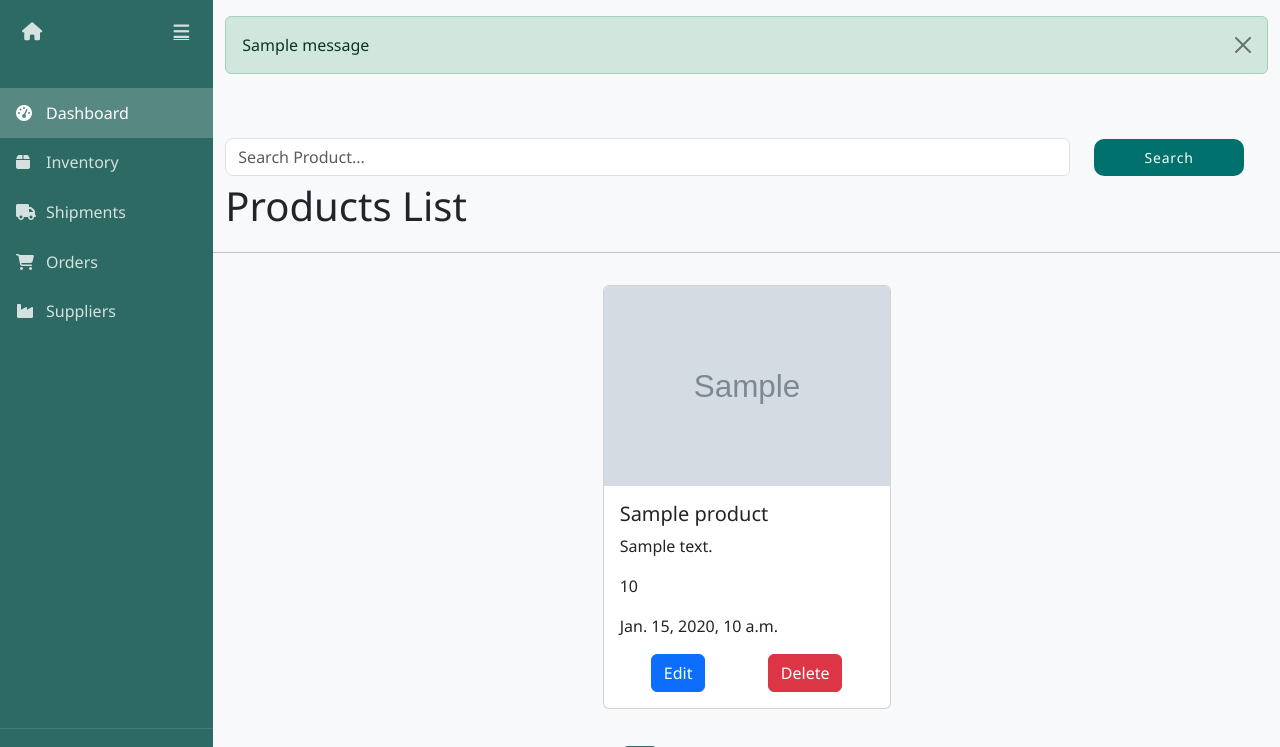
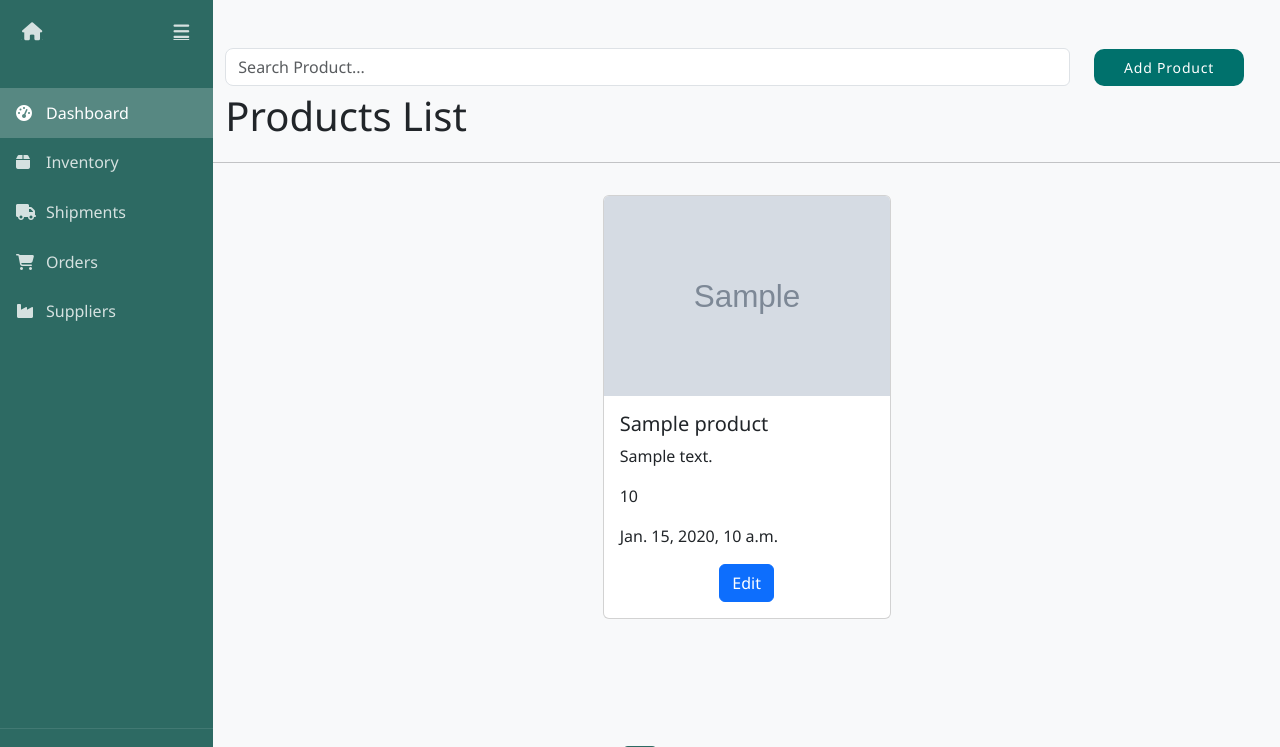
Before and after one commit to moelbanna-bot/Inventory-management-system, a Django app: page /products/ in a window 1280 px wide. Shown: the top 747 px of the page. Run offline with Django 5.2, Linux system fonts and the light colour scheme; a user stored in the database is signed in; tables that the repository leaves empty hold one stand-in row (values such as "Sample post"); grey boxes marked "Sample" are stand-in pictures; one stand-in notice (Sample message) is shown; some libraries are stand-ins or nearby versions.

Commit message:
integrate django messages with bootstrap toasts

```diff
--- /dev/null
+++ b/static/js/django-messages-toasts.js
@@ -0,0 +1,70 @@
+document.addEventListener('DOMContentLoaded', function () {
+    // Get existing toast elements from the DOM
+    const toastContainer = document.getElementById('toastContainer');
+    const toastTemplate = document.getElementById('toastTemplate');
+    let toastCounter = 0;
+
+    // Process Django messages
+    const messagesContainer = document.getElementById('django-messages');
+    if (messagesContainer) {
+        const messages = messagesContainer.querySelectorAll('.message');
+        messages.forEach(function (messageElement) {
+            const message = messageElement.getAttribute('data-message');
+            const tag = messageElement.getAttribute('data-tags');
+            displayToast(message, tag);
+        });
+    }
+
+    function displayToast(message, type) {
+        toastCounter++;
+
+        // Clone the template
+        const newToast = toastTemplate.cloneNode(true);
+        newToast.id = `toast-${toastCounter}`;
+        newToast.style.display = 'block';
+
+        // Configure toast based on message type
+        const toastHeader = newToast.querySelector('.toast-header strong');
+        const toastBody = newToast.querySelector('.toast-body p');
+
+        // Set header and icon based on type
+        let bgColor, icon;
+
+        switch (type) {
+            case 'success':
+                toastHeader.textContent = 'Success';
+                bgColor = '#28a745';
+                icon = 'fa-check';
+                break;
+            case 'error':
+                toastHeader.textContent = 'Error';
+                bgColor = '#dc3545';
+                icon = 'fa-exclamation-triangle';
+                break;
+            case 'warning':
+                toastHeader.textContent = 'Warning';
+                bgColor = '#ffc107';
+                icon = 'fa-exclamation-circle';
+                break;
+            default:
+                toastHeader.textContent = 'Notification';
+                bgColor = '#17a2b8';
+                icon = 'fa-info-circle';
+        }
+
+        // Set content with icon
+        toastBody.innerHTML = `
+            <span style="background-color: ${bgColor}; color: white; padding: 5px 8px; border-radius: 50%; margin-right: 10px;">
+                <i class="fas ${icon}"></i>
+            </span>
+            ${message}
+        `;
+
+        // Add to container and show
+        toastContainer.appendChild(newToast);
+        new bootstrap.Toast(newToast, {
+            autohide: true,
+            delay: 5000
+        }).show();
+    }
+});
--- a/templates/base.html
+++ b/templates/base.html
@@ -19,32 +19,38 @@
     <div class="d-flex">
         {% include 'components/sidebar.html' %}
         <div class="flex-grow-1">
-            {% if messages %}
-                <div class="container-fluid">
-                    <div class="row">
-                        <div class="col-12">
-                            {% for message in messages %}
-                                <div class="alert alert-{{ message.tags }} alert-dismissible fade show mt-3"
-                                     role="alert">
-                                    {{ message }}
-                                    <button type="button" class="btn-close" data-bs-dismiss="alert"
-                                            aria-label="Close"></button>
-                                </div>
-                            {% endfor %}
-                        </div>
-                    </div>
-                </div>
-            {% endif %}
             {% block content %}
             {% endblock %}
         </div>
     </div>
 </div>
 
+<div id="django-messages" class="d-none">
+    {% if messages %}
+        {% for message in messages %}
+            <div class="message"
+                 data-message="{{ message }}"
+                 data-tags="{% if message.tags %}{{ message.tags }}{% else %}info{% endif %}">
+            </div>
+        {% endfor %}
+    {% endif %}
+</div>
+<div id="toastContainer" class="position-fixed bottom-0 end-0 p-3" style="z-index: 11"></div>
+<div id="toastTemplate" class="toast toast-custom" role="alert" aria-live="assertive" aria-atomic="true"
+     style="display: none;">
+    <div class="toast-header">
+        <strong class="me-auto">Notification</strong>
+        <button type="button" class="btn-close" data-bs-dismiss="toast" aria-label="Close"></button>
+    </div>
+    <div class="toast-body">
+        <p></p>
+    </div>
+</div>
 <!-- Bootstrap Javascript -->
 <script src="https://cdn.jsdelivr.net/npm/bootstrap@5.3.3/dist/js/bootstrap.bundle.min.js"
         integrity="sha384-YvpcrYf0tY3lHB60NNkmXc5s9fDVZLESaAA55NDzOxhy9GkcIdslK1eN7N6jIeHz"
         crossorigin="anonymous"></script>
+<script src="{% static 'js/django-messages-toasts.js' %}"></script>
 {% block extra_js %}{% endblock %}
 </body>
 </html>
--- a/templates/products/products.html
+++ b/templates/products/products.html
@@ -10,7 +10,7 @@
 
     <div class="container mt-5">
     <div class="row">
-        {% include 'components/search-bar.html' with target_modal="#productModal" %}
+        {% include 'components/search-bar.html' with target_modal="#productModal" btn_value="Add Product" %}
     </div>
     <div class="row">
         <p class="fs-1 "> Products List</p>
@@ -32,8 +32,7 @@
                         <p class="card-text">{{ product.created_at }}</p>
                         {% if request.user.is_staff %}
                             <div class="d-flex justify-content-evenly align-items-end">
-                                <a href="{% url 'edit_product' %}" class="btn btn-primary m-auto">Edit</a>
-                                <a href="{% url 'delete_product' %}" class="btn btn-danger m-auto">Delete</a>
+                                <a href="{% url 'edit_product' product.slug %}" class="btn btn-primary m-auto">Edit</a>
                             </div>
                         {% endif %}
                     </div>
@@ -50,5 +49,23 @@
     </div>
     {% include 'product-form-modal.html' %}
 {% endblock %}
+{% block extra_js %}
+    <script>
+        document.addEventListener('DOMContentLoaded', function () {
+            {% if show_modal %}
+                let productModal = new bootstrap.Modal(document.getElementById('productModal'));
+                productModal.show();
+            {% endif %}
 
+            document.getElementById('productModal').addEventListener('hidden.bs.modal', function () {
+                if (window.location.href.includes('/product/') && !window.location.href.endsWith('/product/')) {
+                    window.location.href = "{% url 'product-list' %}";
+                } else {
+                    const form = this.querySelector('form');
+                    if (form) form.reset();
+                }
+            });
+        });
+    </script>
+{% endblock %}
 </div>
```
